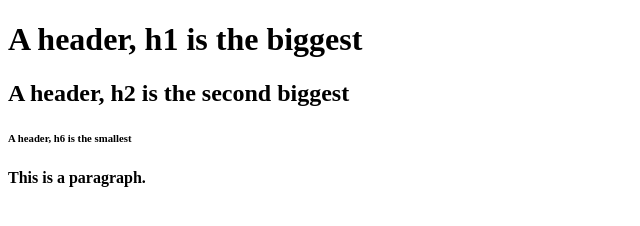
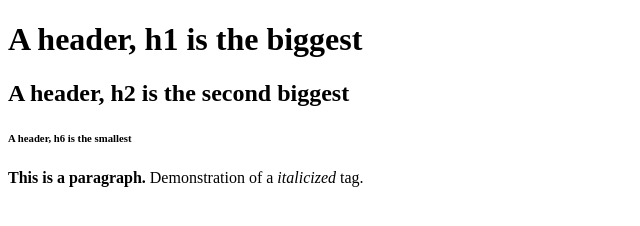
Before and after one commit to jerrf010/jerrf010.github.io, a plain HTML site: page lesson1.html in a window 1280 px wide. Shown: the whole page, without its empty margins (0-640 px from the left). Drawn offline with Linux system fonts and the light colour scheme.

Commit message:
Update paragraph content in lesson1.html to include italicized text for demonstration

```diff
--- a/lesson1.html
+++ b/lesson1.html
@@ -15,6 +15,6 @@
         <h6>
             A header, h6 is the smallest
         </h6>
-        <p><strong>This is a paragraph.</strong></p>
+        <p><strong>This is a paragraph.</strong> Demonstration of a <em>italicized</em> tag.</p>
     </body>
 </html>
```
